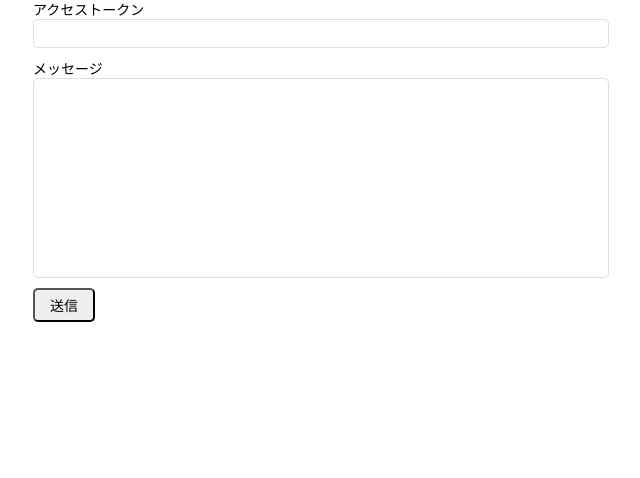
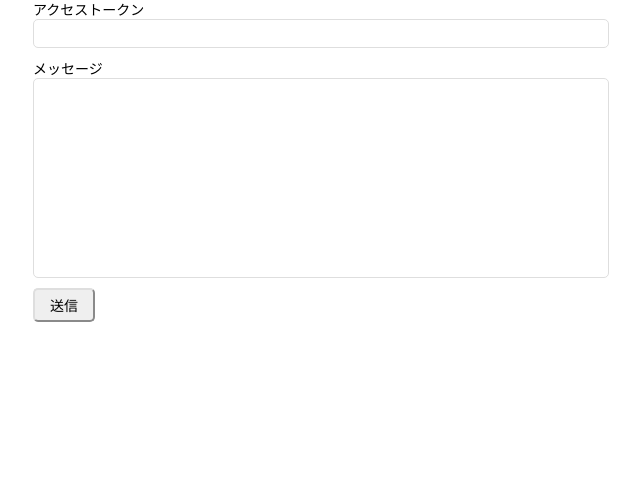
Before and after one commit to azujuuuuuun/web-line-notify, a PHP site: page /index.html in a window 1280 px wide. Shown: the part 224-702 px from the top of the page, without its empty margins (127-767 px from the left). Run offline with PHP 8.4, Linux system fonts and the light colour scheme.

Commit message:
[update]送信ボタンのボーダーカラーを変更
フォームのボーダーカラーと統一するため

```diff
--- a/css/style.css
+++ b/css/style.css
@@ -79,6 +79,7 @@ body {
 
 .send-button {
   border-radius: 5px;
+  border-color: #DEDEDE;
   cursor: pointer;
   font-size: 1.4rem;
   padding: 5px 15px;
```
